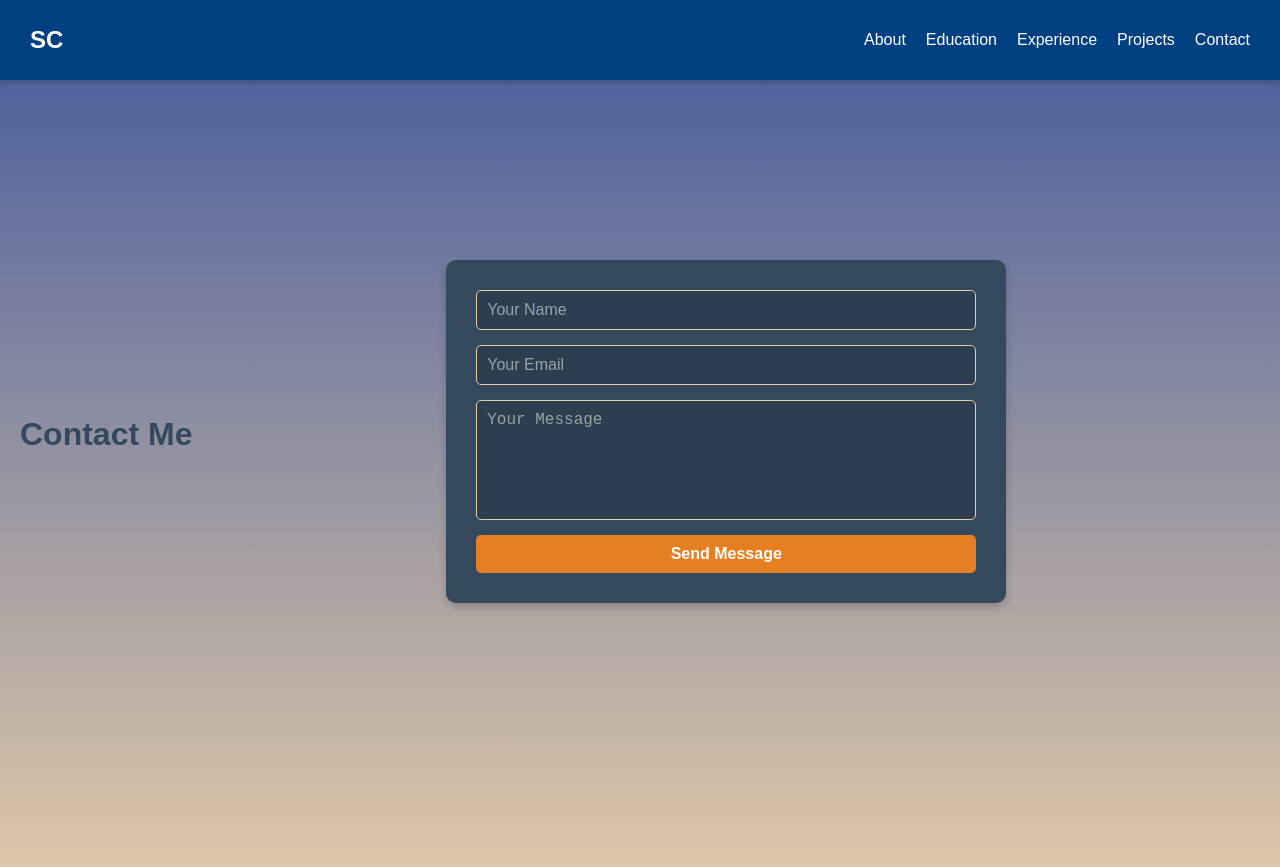
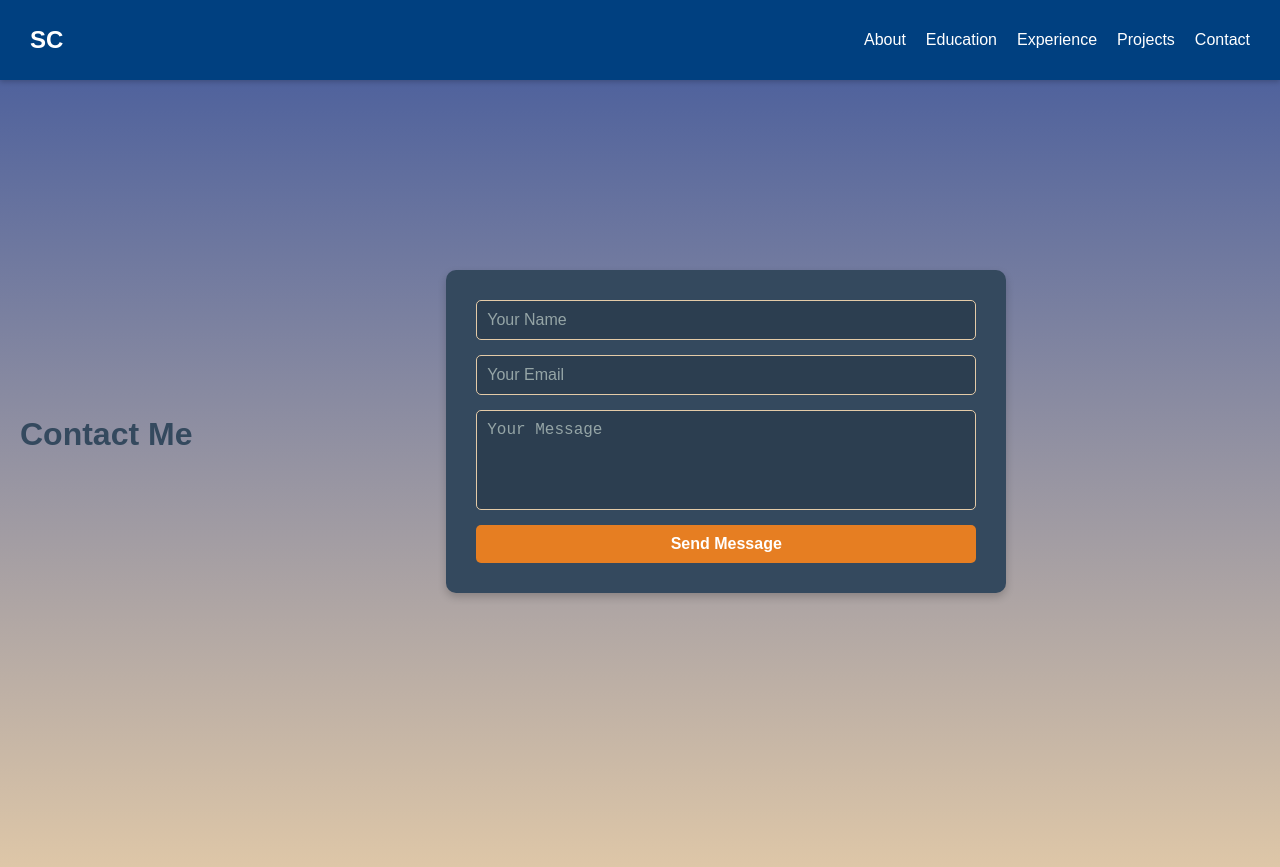
Before and after one commit to SHITICHY21/SHITICHY21.github.io, a Jekyll site: the page built from index.md, in a window 1280 px wide and 900 px high, scrolled down 2323 px. Shown: the top 867 px of the window. Built offline with Jekyll 4.4.1, drawn with Linux system fonts in a browser that asks for light colours; our own code applies the rules of GitHub Pages for plain Markdown files.

Commit message:
Update style.css

```diff
--- a/assets/css/style.css
+++ b/assets/css/style.css
@@ -291,3 +291,21 @@
     <i class="fas fa-spinner fa-spin"></i>
   </span>
 </button>
+
+
+.contact-section form input,
+.contact-section form textarea {
+  width: 100%; /* Ensures all form fields take the full width */
+  padding: 10px;
+  border: 1px solid #e4cba8; /* Brown Accent */
+  border-radius: 5px;
+  background-color: #2c3e50; /* Form Field Background */
+  color: #ffffff;
+  box-sizing: border-box; /* Consistent box-sizing */
+  font-size: 1rem; /* Ensure consistent font size */
+}
+
+.contact-section form textarea {
+  resize: none; /* Prevent resizing */
+  height: 100px; /* Set a fixed height for consistency */
+}
```
